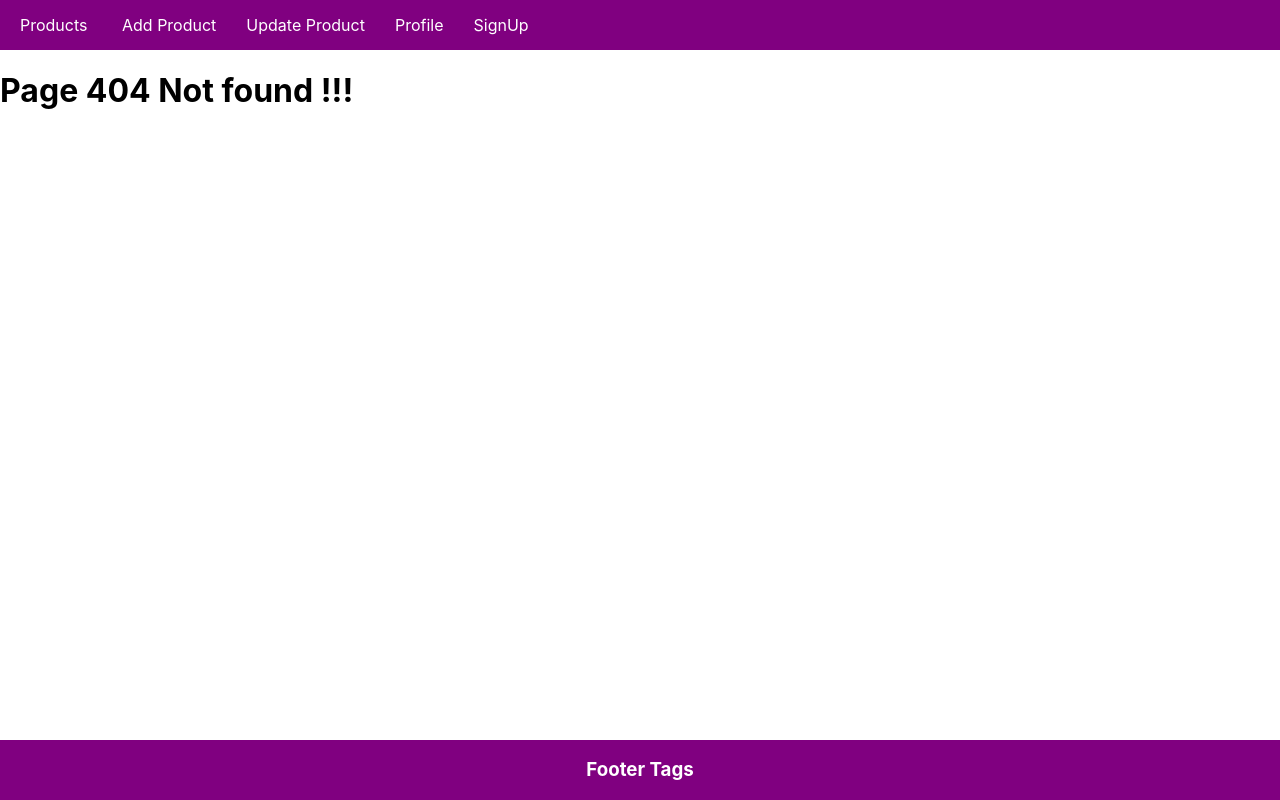
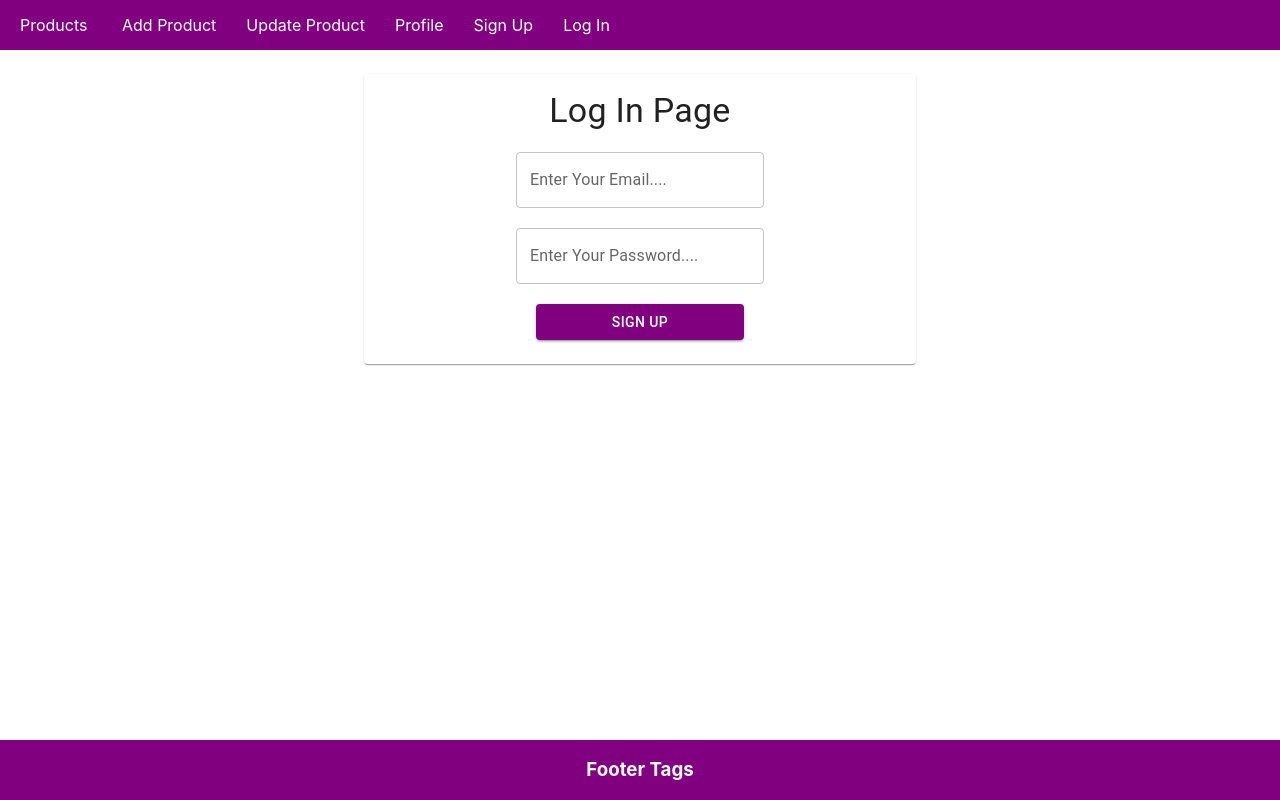
Before and after one commit to sumancoding/MERN-e-commerce-dashboard, a React (Create React App) app in the folder client/: page /login in a window 1280 px wide. Before the commit this address had no page. Built offline with nearby package versions, Linux system fonts and the light colour scheme.

Commit message:
login component

```diff
--- a/client/src/App.js
+++ b/client/src/App.js
@@ -4,6 +4,7 @@ import { Routes, Route } from "react-router-dom";
 import Footer from "./component/Footer";
 import Signup from "./component/Signup";
 import PrivateComponent from "./component/PrivateComponent";
+import Login from "./component/Login";
 
 function App() {
   return (
@@ -20,6 +21,7 @@ function App() {
           />
         </Route>
         <Route path="/signup" element={<Signup />} />
+        <Route path="/login" element={<Login />} />
         <Route path="*" element={<h1>Page 404 Not found !!!</h1>} />
       </Routes>
       <Footer />
--- /dev/null
+++ b/client/src/component/Login.js
@@ -0,0 +1,66 @@
+import React, { useState } from "react";
+import {
+  Grid,
+  Container,
+  Card,
+  CardContent,
+  TextField,
+  Typography,
+  Button,
+} from "@mui/material";
+
+const Login = () => {
+  const [email, setEmail] = useState("");
+  const [password, setPassword] = useState("");
+  const handleLogin = () => {
+    console.log(email, password);
+  };
+  return (
+    <div>
+      <Grid
+        container
+        alignItems="center"
+        justifyContent="center"
+        textAlign="center"
+      >
+        <Grid item xs={8}>
+          <Container maxWidth="sm">
+            <Card sx={{ mt: 3 }}>
+              <CardContent>
+                <Typography variant="h4">Log In Page</Typography> <br />
+                <TextField
+                  label="Enter Your Email...."
+                  variant="outlined"
+                  value={email}
+                  onChange={(e) => {
+                    setEmail(e.target.value);
+                  }}
+                />{" "}
+                <br /> <br />
+                <TextField
+                  type="password"
+                  label="Enter Your Password...."
+                  variant="outlined"
+                  value={password}
+                  onChange={(e) => {
+                    setPassword(e.target.value);
+                  }}
+                />{" "}
+                <br /> <br />
+                <Button
+                  variant="contained"
+                  sx={{ bgcolor: "purple", width: "40%" }}
+                  onClick={handleLogin}
+                >
+                  Sign Up
+                </Button>
+              </CardContent>
+            </Card>
+          </Container>
+        </Grid>
+      </Grid>
+    </div>
+  );
+};
+
+export default Login;
--- a/client/src/component/Nav.js
+++ b/client/src/component/Nav.js
@@ -31,8 +31,11 @@ const Nav = () => {
               Logout
             </NavLink>
           ) : (
-            <NavLink to="/signup">SignUp</NavLink>
+            <NavLink to="/signup">Sign Up</NavLink>
           )}
+        </li>
+        <li>
+          <NavLink to="/login">Log In</NavLink>
         </li>
       </ul>
     </div>
--- a/client/src/component/Signup.js
+++ b/client/src/component/Signup.js
@@ -63,21 +63,21 @@ const Signup = () => {
                 />{" "}
                 <br /> <br />
                 <TextField
+                  label="Enter Your Email...."
+                  variant="outlined"
+                  value={email}
+                  onChange={(e) => {
+                    setEmail(e.target.value);
+                  }}
+                />{" "}
+                <br /> <br />
+                <TextField
                   type="password"
                   label="Enter Your Password...."
                   variant="outlined"
                   value={password}
                   onChange={(e) => {
                     setPassword(e.target.value);
-                  }}
-                />{" "}
-                <br /> <br />
-                <TextField
-                  label="Enter Your Email...."
-                  variant="outlined"
-                  value={email}
-                  onChange={(e) => {
-                    setEmail(e.target.value);
                   }}
                 />{" "}
                 <br /> <br />
```
Also changed, not shown: 1 other file (tests, documents, lock files or other folders).
